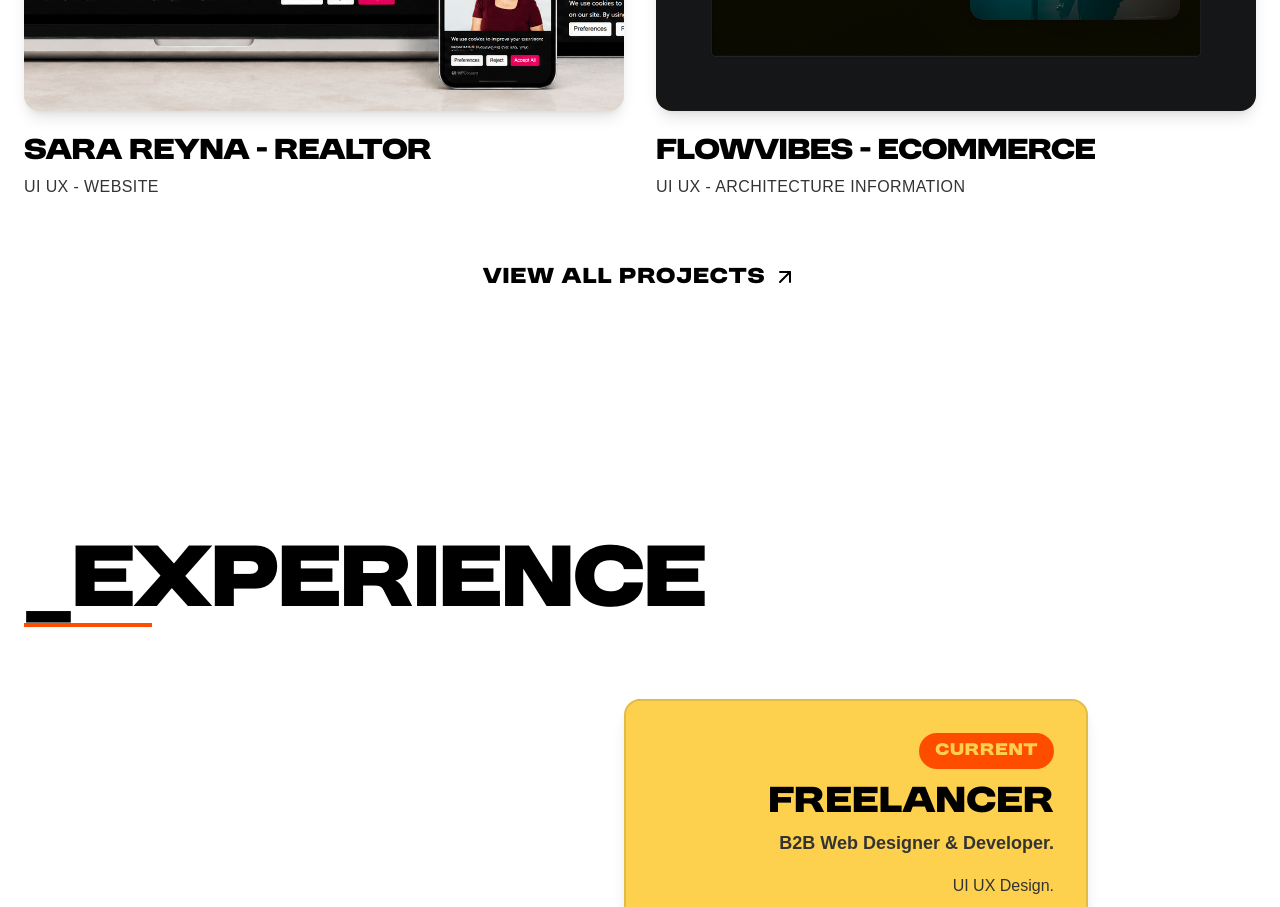
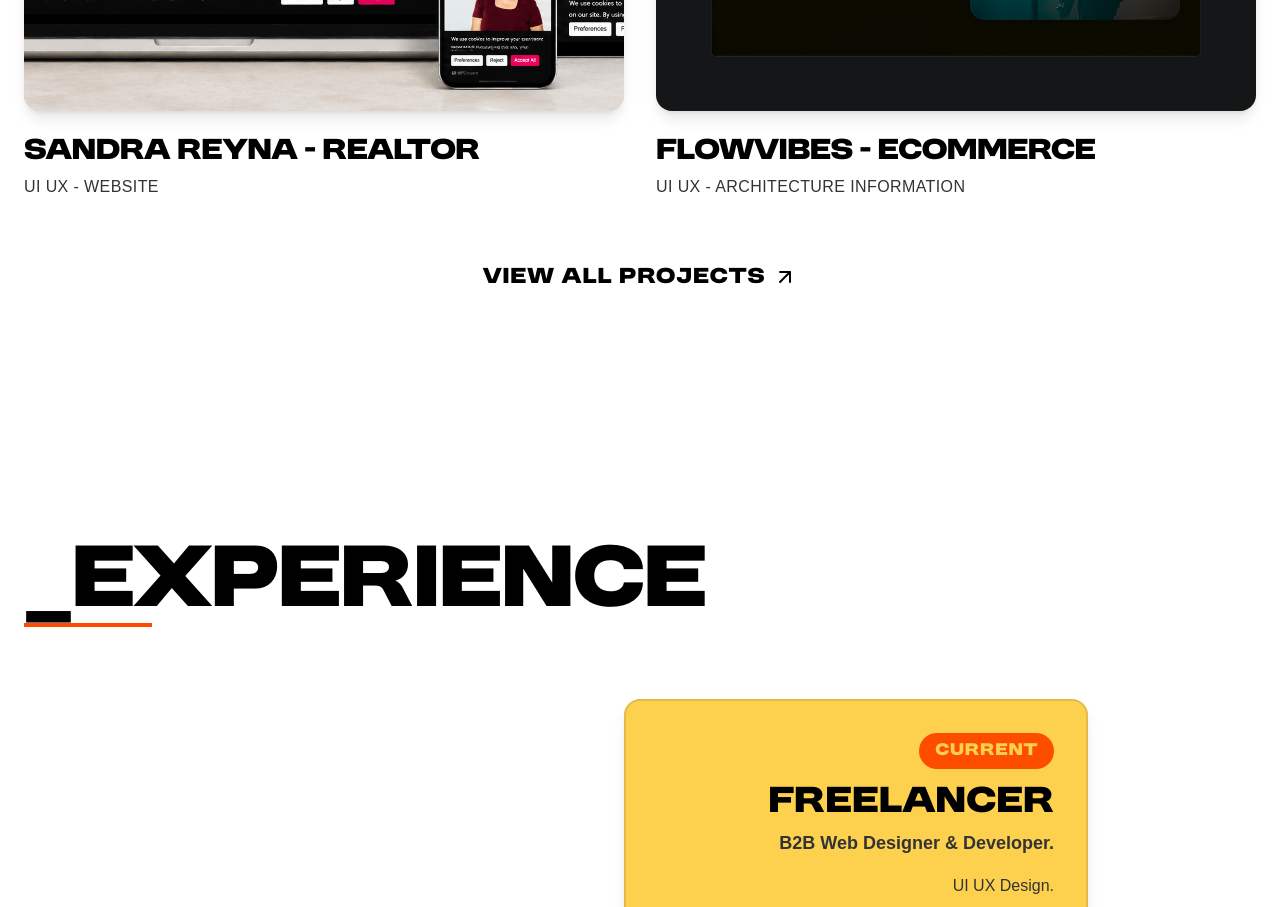
Before and after one commit to rrxrskadosh/portfolio-roger-developer, a React (Vite) app: page / in a window 1280 px wide. Shown: the part 3040-3947 px from the top of the page. Built offline with nearby package versions, Linux system fonts and the light colour scheme.

Commit message:
Fixed typo in Latest Work - Sandra Reyna

```diff
--- a/src/components/work/LatestWork.tsx
+++ b/src/components/work/LatestWork.tsx
@@ -32,7 +32,7 @@ const projects: Project[] = [
   },
   {
     id: 3,
-    title: "SARA REYNA - REALTOR",
+    title: "SANDRA REYNA - REALTOR",
     category: "UI UX - Website",
     image: sandrareyna,
     size: "small",
```
